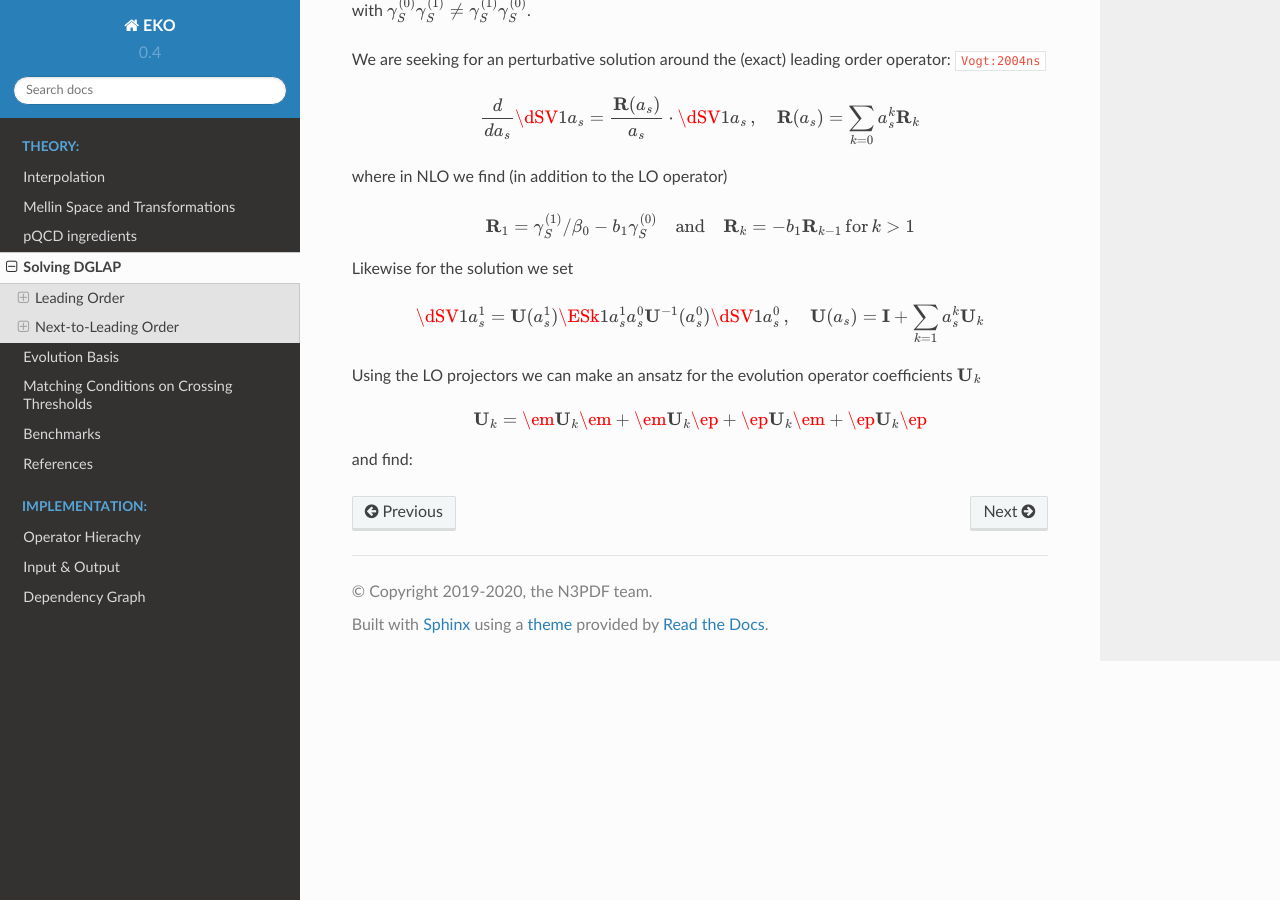
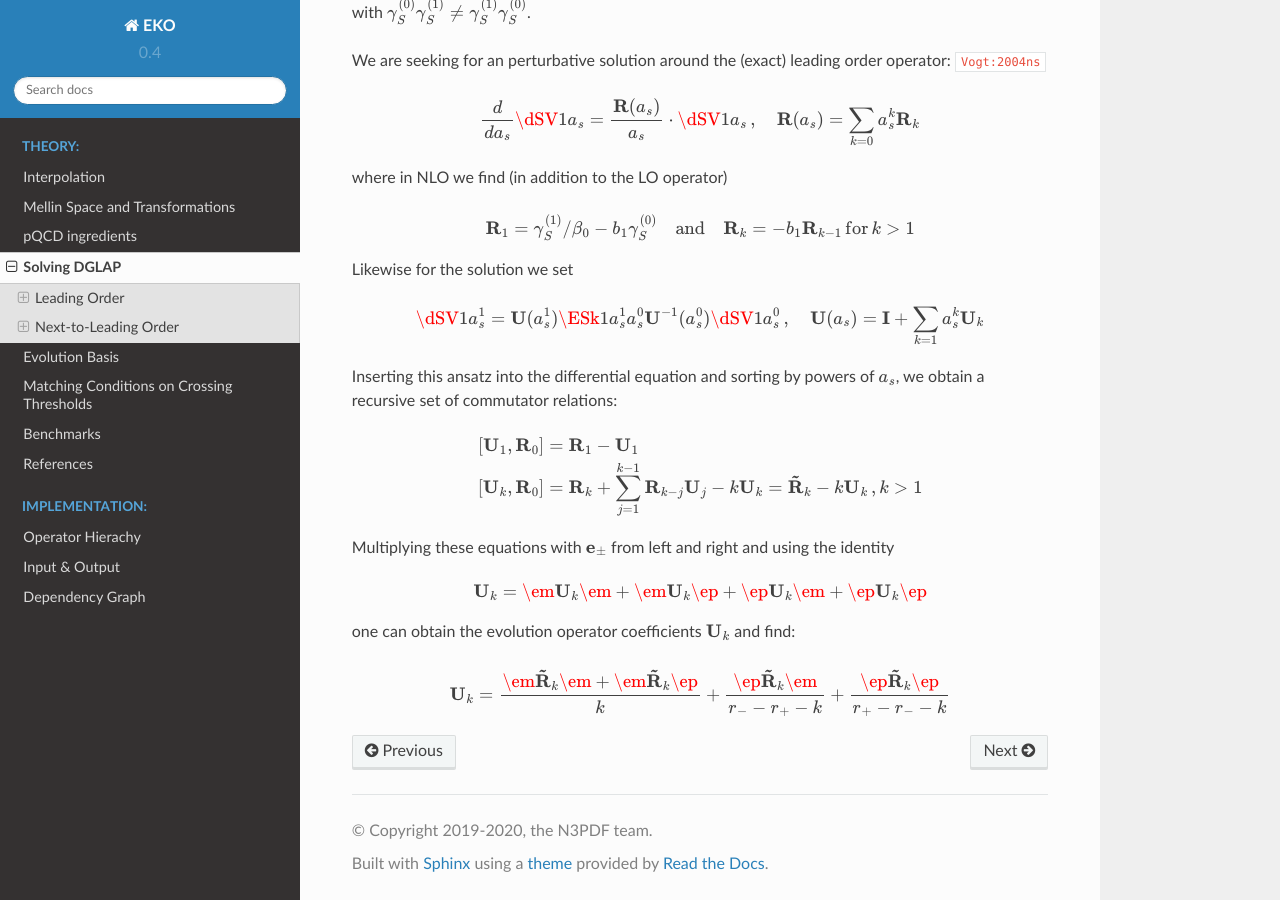
Before and after one commit to NNPDF/eko, a Sphinx documentation site: the page built from doc/source/Theory/DGLAP.txt, in a window 1280 px wide and 900 px high, scrolled down 3166 px. Built offline with Sphinx 7.4.7 and the Read the Docs theme 2.0.0, drawn with Linux system fonts in a browser that asks for light colours; pages that are not in the unit, such as notebooks, are missing from menus; cross-references to code outside the pages are shown as plain code; some of the changed text lies outside the part shown.

Commit message:
Improve exact NLO

```diff
--- a/doc/source/Theory/DGLAP.txt
+++ b/doc/source/Theory/DGLAP.txt
@@ -93,7 +93,7 @@ with :math:`\mathbf I` the 2x2 identity matrix in flavour space.
 The projectors obey the usual properties, i.e.
 
 .. math::
-    {\mathbf e}_{\pm} \cdot {\mathbf e}_{\pm} = {\mathbf e}_{\pm} \qquad {\mathbf e}_{\pm} \cdot {\mathbf e}_{\mp} = 0
+    {\mathbf e}_{\pm} \cdot {\mathbf e}_{\pm} = {\mathbf e}_{\pm}\,,\quad {\mathbf e}_{\pm} \cdot {\mathbf e}_{\mp} = 0\,,\quad \ep + \em = \mathbf I
 
 and thus the exponentiation becomes easier again.
 
@@ -166,9 +166,19 @@ Likewise for the solution we set
     \dSV{1}{a_s^1} = \mathbf U (a_s^1) \ESk{1}{a_s^1}{a_s^0} {\mathbf U}^{-1} (a_s^0) \dSV{1}{a_s^0}\,, \quad
     \mathbf U (a_s) = \mathbf I + \sum\limits_{k=1} a_s^k \mathbf U_k
 
-Using the LO projectors we can make an ansatz for the evolution operator coefficients :math:`\mathbf U_k`
+Inserting this ansatz into the differential equation and sorting by powers of :math:`a_s`, we
+obtain a recursive set of commutator relations:
+
+.. math::
+    [\mathbf U_1, \mathbf R_0] &= \mathbf R_1 - \mathbf U_1\\
+    [\mathbf U_k, \mathbf R_0] &= \mathbf R_k + \sum\limits_{j=1}^{k-1} \mathbf R_{k-j} \mathbf U_j - k \mathbf U_k = \mathbf{\tilde{R}}_k - k \mathbf U_k\,,k>1
+
+Multiplying these equations with :math:`\mathbf e_{\pm}` from left and right and using the identity
 
 .. math::
     \mathbf U_k = \em \mathbf U_k \em + \em \mathbf U_k \ep + \ep \mathbf U_k \em + \ep \mathbf U_k \ep
 
-and find:
+one can obtain the evolution operator coefficients :math:`\mathbf U_k` and find:
+
+.. math::
+    \mathbf U_k = \frac{ \em \mathbf{\tilde{R}}_k \em + \em \mathbf{\tilde{R}}_k \ep } k + \frac{\ep \mathbf{\tilde{R}}_k \em}{r_- - r_+ - k} + \frac{\ep \mathbf{\tilde{R}}_k \ep}{r_+ - r_- -k}
```
Also changed, not shown: 5 other files.
